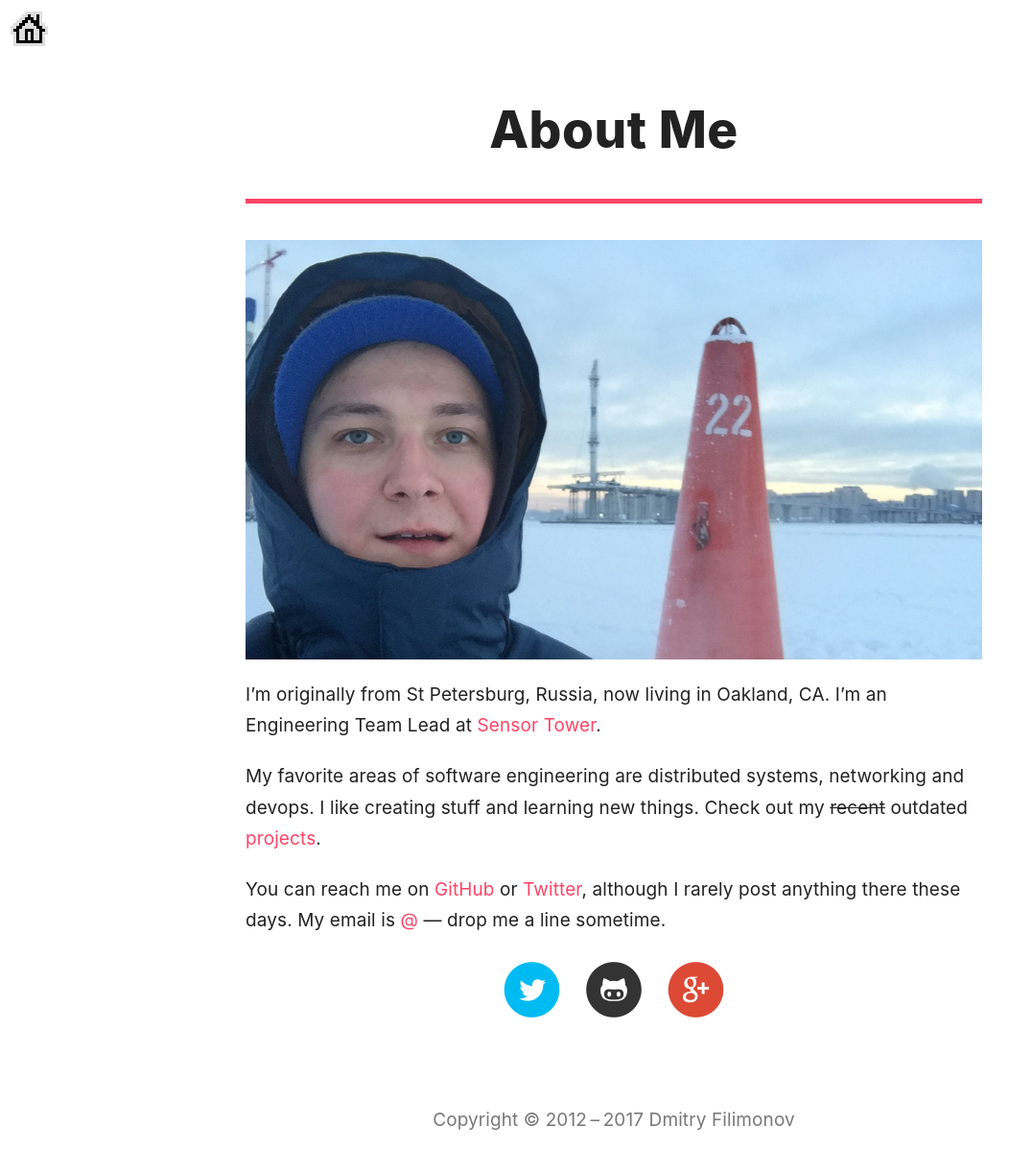
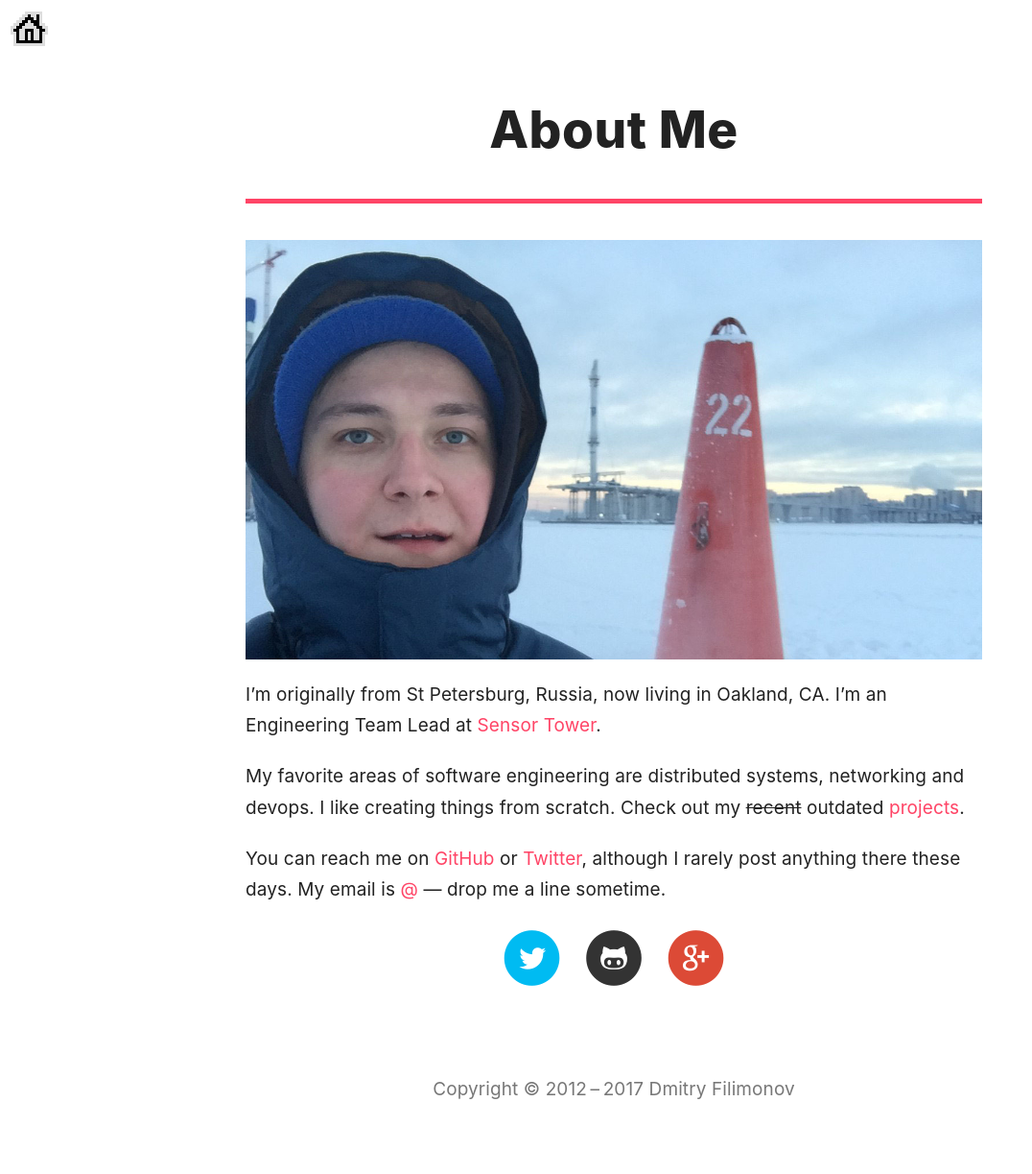
Before and after one commit to petethepig/petethepig.github.io, a Jekyll site: the page built from about/index.md, in a window 1280 px wide. Shown: the whole page at 96% size, without its empty margins (0-1076 px from the left). Built offline with Jekyll 4.4.1, drawn with Linux system fonts in a browser that asks for light colours; some web fonts are replaced; after the commit the page ends 1191 px from its top, so only the background shows below that.

Commit message:
Updates the about page

```diff
--- a/about/index.md
+++ b/about/index.md
@@ -12,7 +12,7 @@ title: About
 
 I'm originally from St Petersburg, Russia, now living in Oakland, CA. I'm an Engineering&nbsp;Team&nbsp;Lead at [Sensor&nbsp;Tower](https://sensortower.com/).
 
-My favorite areas of software engineering are distributed systems, networking and devops. I like creating stuff and learning new things. Check out my <strike>recent</strike> outdated [projects](/projects).
+My favorite areas of software engineering are distributed systems, networking and devops. I like creating things from scratch. Check out my <strike>recent</strike> outdated [projects](/projects).
 
 You can reach me on [GitHub](https://github.com/petethepig) or [Twitter](https://twitter.com/dmi3f), although I rarely post anything there these days. My email is [@]([me-email]) — drop me a line sometime.
 
```
